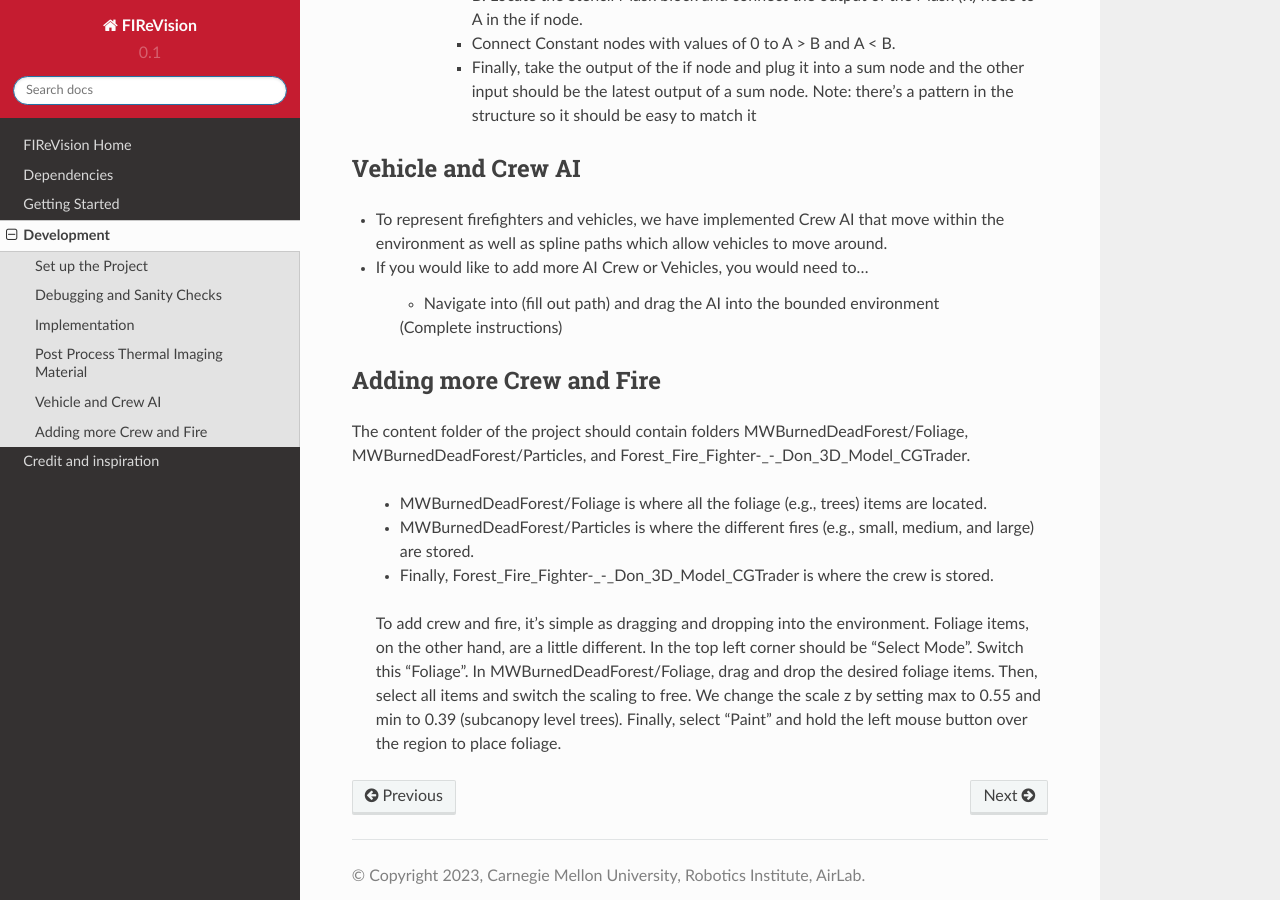
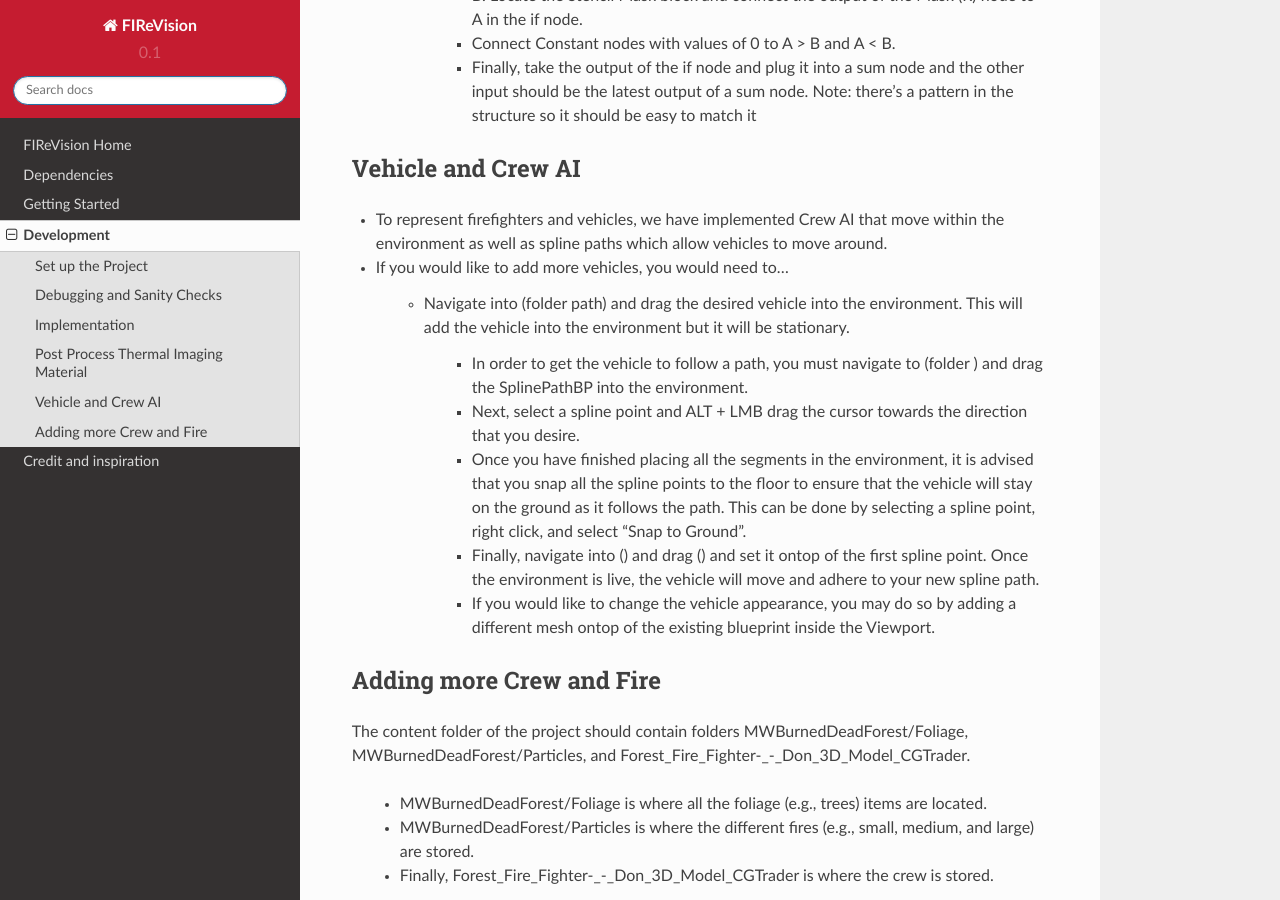
Before and after one commit to castacks/firevision_sim, a Sphinx documentation site: the page built from docs/development.rst, in a window 1280 px wide and 900 px high, scrolled down 1965 px. Built offline with Sphinx 7.4.7 and the Read the Docs theme 2.0.0, drawn with Linux system fonts in a browser that asks for light colours; pages that are not in the unit, such as notebooks, are missing from menus.

Commit message:
Update development.rst
edit vehicles and ai

```diff
--- a/docs/development.rst
+++ b/docs/development.rst
@@ -58,10 +58,17 @@ Post Process Thermal Imaging Material
 Vehicle and Crew AI
 -----
 - To represent firefighters and vehicles, we have implemented Crew AI that move within the environment as well as spline paths which allow vehicles to move around.
-- If you would like to add more AI Crew or Vehicles, you would need to...
 
-    - Navigate into (fill out path) and drag the AI into the bounded environment
-    (Complete instructions)
+- If you would like to add more vehicles, you would need to...
+
+    - Navigate into (folder path) and drag the desired vehicle into the environment. This will add the vehicle into the environment but it will be stationary.
+
+        - In order to get the vehicle to follow a path, you must navigate to (folder ) and drag the SplinePathBP into the environment.
+        - Next, select a spline point and ALT + LMB drag the cursor towards the direction that you desire.
+        - Once you have finished placing all the segments in the environment, it is advised that you snap all the spline points to the floor to ensure that the vehicle will stay on the ground as it follows the path. This can be done by selecting a spline point, right click, and select "Snap to Ground".
+        - Finally, navigate into () and drag () and set it ontop of the first spline point. Once the environment is live, the vehicle will move and adhere to your new spline path.
+        - If you would like to change the vehicle appearance, you may do so by adding a different mesh ontop of the existing blueprint inside the Viewport.
+
 
 Adding more Crew and Fire
 -----
```
